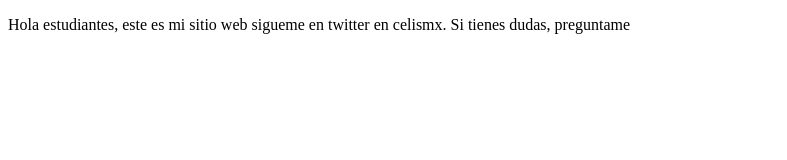
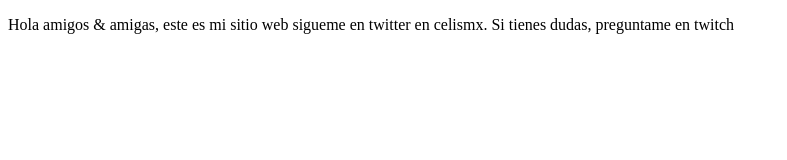
Before and after one commit to Reyesnes/proyectoDemoCursoPrework, a plain HTML site: page index.html in a window 1280 px wide. Shown: the whole page, without its empty margins (0-787 px from the left). Drawn offline with Linux system fonts and the light colour scheme.

Commit message:
cambios agregamos sitio de twitch

```diff
--- a/index.html
+++ b/index.html
@@ -7,8 +7,8 @@
     <title>Hola Mundo</title>
 </head>
 <body>
-    <p>Hola estudiantes, este es mi sitio web
-        sigueme en twitter en celismx. Si tienes dudas, preguntame
+    <p>Hola amigos & amigas, este es mi sitio web
+        sigueme en twitter en celismx. Si tienes dudas, preguntame en twitch
     </p>
 </body>
 </html>
```
